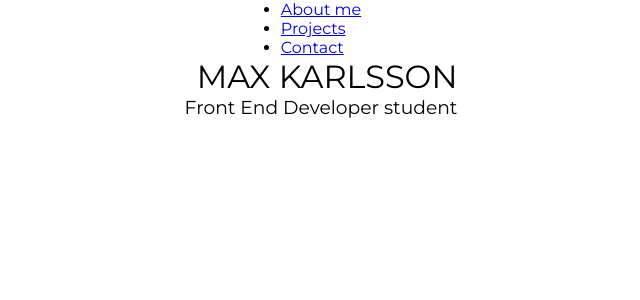
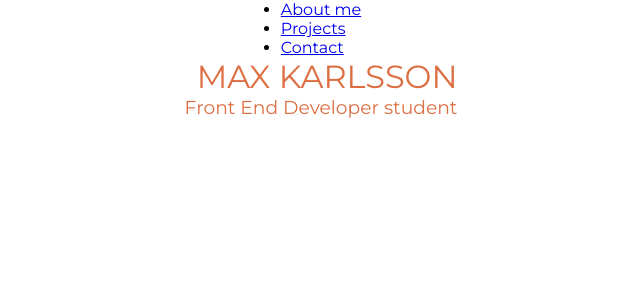
Before and after one commit to maxtkarlsson/portfolio-react, a React (Vite) app: page / in a window 1280 px wide. Shown: the top 300 px of the page, without its empty margins (319-959 px from the left). Built offline with nearby package versions, Linux system fonts and the light colour scheme.

Commit message:
(feat): Change color in PageTitle component

```diff
--- a/src/components/PageTitle.scss
+++ b/src/components/PageTitle.scss
@@ -3,6 +3,7 @@
 .page-title {
   @include b.FlexColCenter;
   align-items: flex-end;
+  color: b.$morange;
   &__title {
     font-weight: normal;
   }
```
